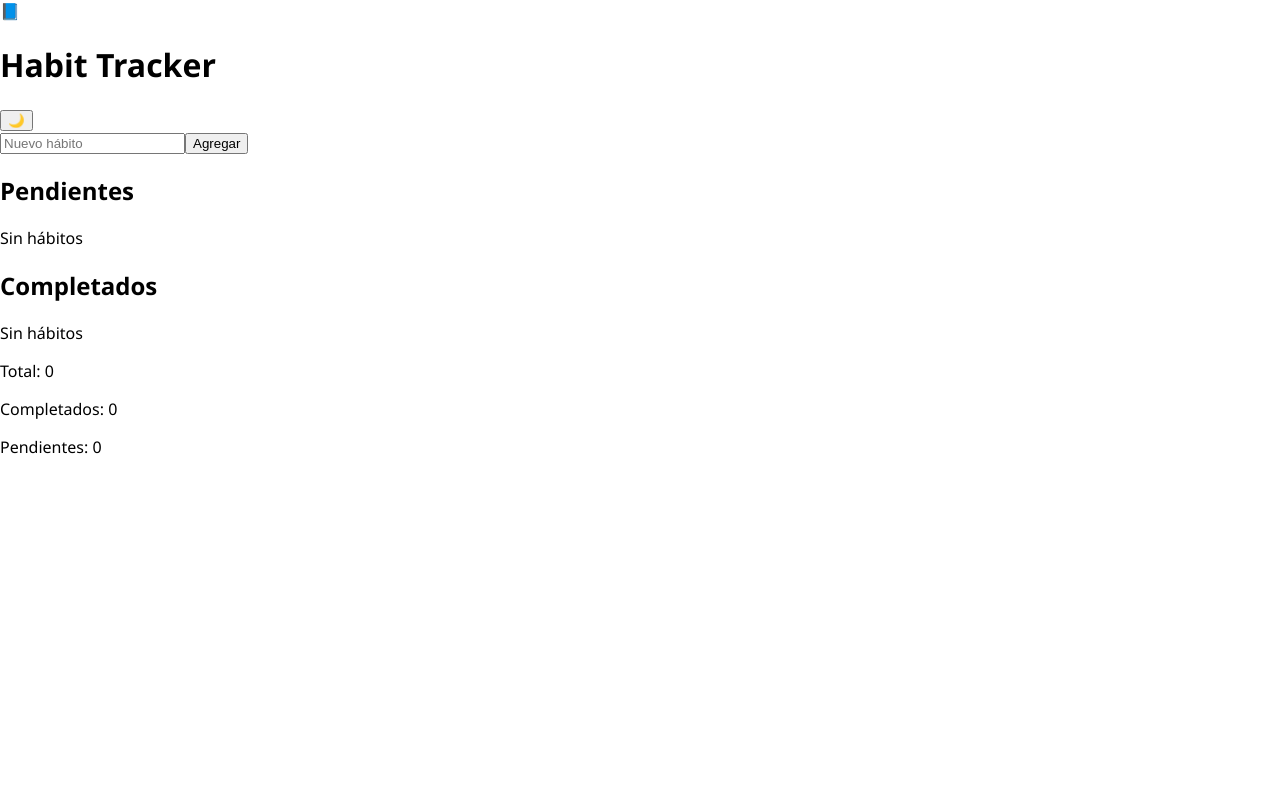
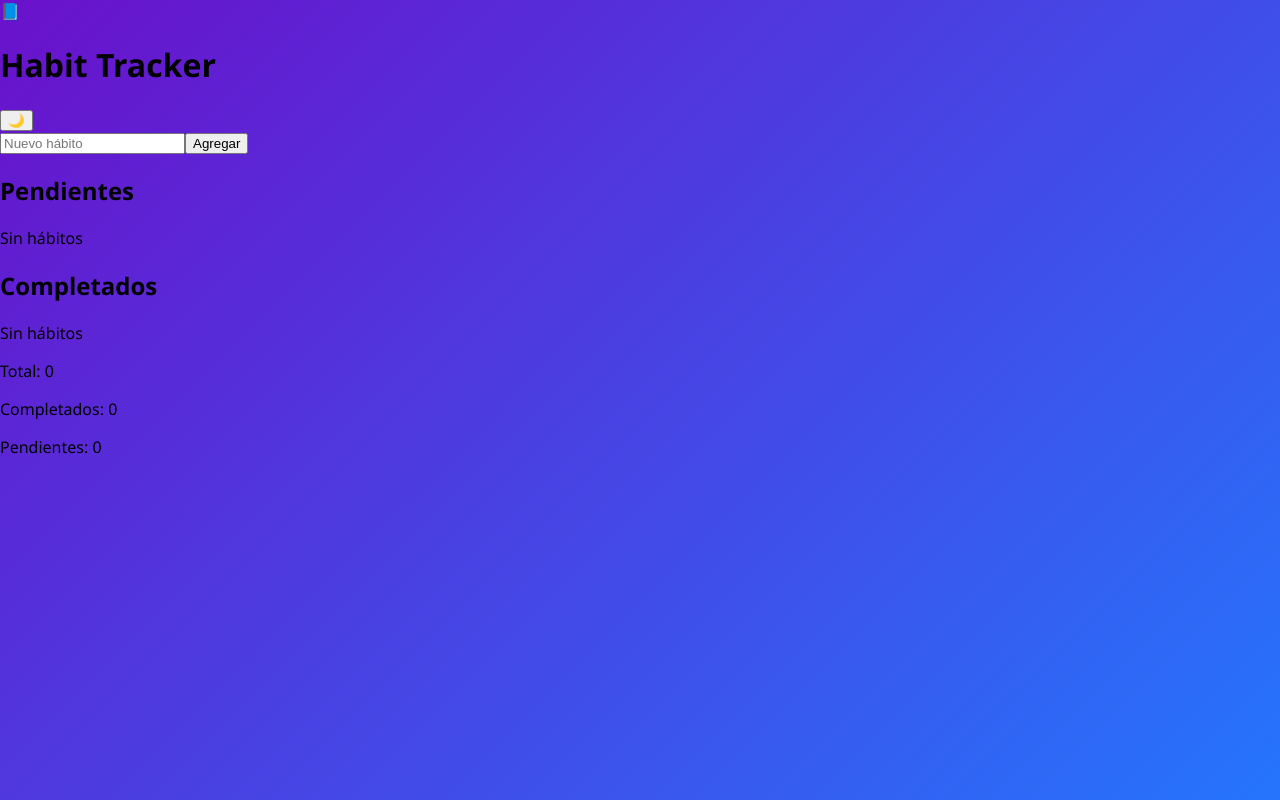
Before and after one commit to urielrvp-cmd/Habit-Tracker, a React (Vite) app in the folder Habit-Tracker/: page / in a window 1280 px wide. Built offline with nearby package versions, Linux system fonts and the light colour scheme.

Commit message:
agrego transiciones globales

```diff
--- a/Habit-Tracker/src/App.jsx
+++ b/Habit-Tracker/src/App.jsx
@@ -3,6 +3,7 @@ import { useHabitos } from "./components/Habitos/GestionHabitos/UseGestionHabito
 import FormularioHabito from "./Components/Habitos/FormularioNuevoHabitos/FormularioHabitos";
 import ListaHabitos from "./Components/Habitos/ListaDeHabitos/ListaHabitos"
 import Resumen from "./Components/Habitos/ResumenDeHabitos/ResumenHabitos";
+import "./index.css"
 
 const STORAGE_MODO = "modo-oscuro";
 
--- a/Habit-Tracker/src/index.css
+++ b/Habit-Tracker/src/index.css
@@ -1,4 +1,38 @@
+.modo-claro {
+  --fondo-general: linear-gradient(135deg, #6a11cb, #2575fc);
+  --fondo-app: linear-gradient(135deg, #8b4fec, #cb23d4);
+  --texto-principal: #1f2937;
+  --pendientes-fondo: linear-gradient(135deg, #fbc2eb, #a6c1ee);
+  --completados-fondo: linear-gradient(135deg, #d4fc79, #96e6a1);
+  --item-fondo: linear-gradient(135deg, #6b11cb79, #2575fc);
+}
+
+.modo-oscuro {
+  --fondo-general: linear-gradient(135deg, #0f2027, #203a43, #2c5364);
+  --fondo-app: linear-gradient(135deg, #0f172a, #020617);
+  --texto-principal: #ffffff;
+  --pendientes-fondo: linear-gradient(135deg, #232526, #414345);
+  --completados-fondo: linear-gradient(135deg, #134e5e, #071e3d);
+  --item-fondo: #2a2a2a;
+}
+
+.app {
+  min-height: 100vh;
+  background: var(--fondo-general);
+}
+
 body {
   margin: 0;
   font-family: "Segoe UI", sans-serif;
 }
+
+body,
+.contenedor-principal,
+.columna,
+.item-habito,
+.encabezado-aplicacion,
+.pie-aplicacion {
+  transition: background 0.6s ease,
+              color 0.6s ease,
+              box-shadow 0.6s ease;
+}
```
